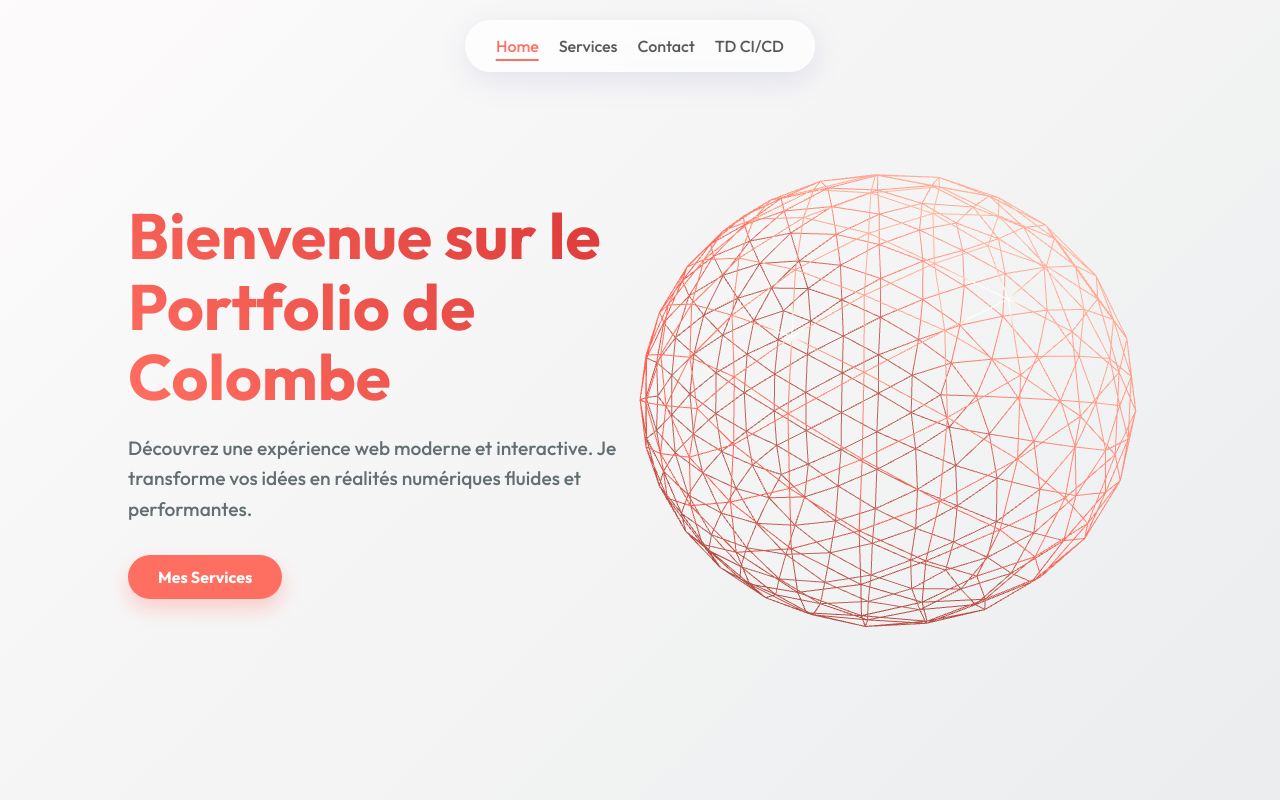
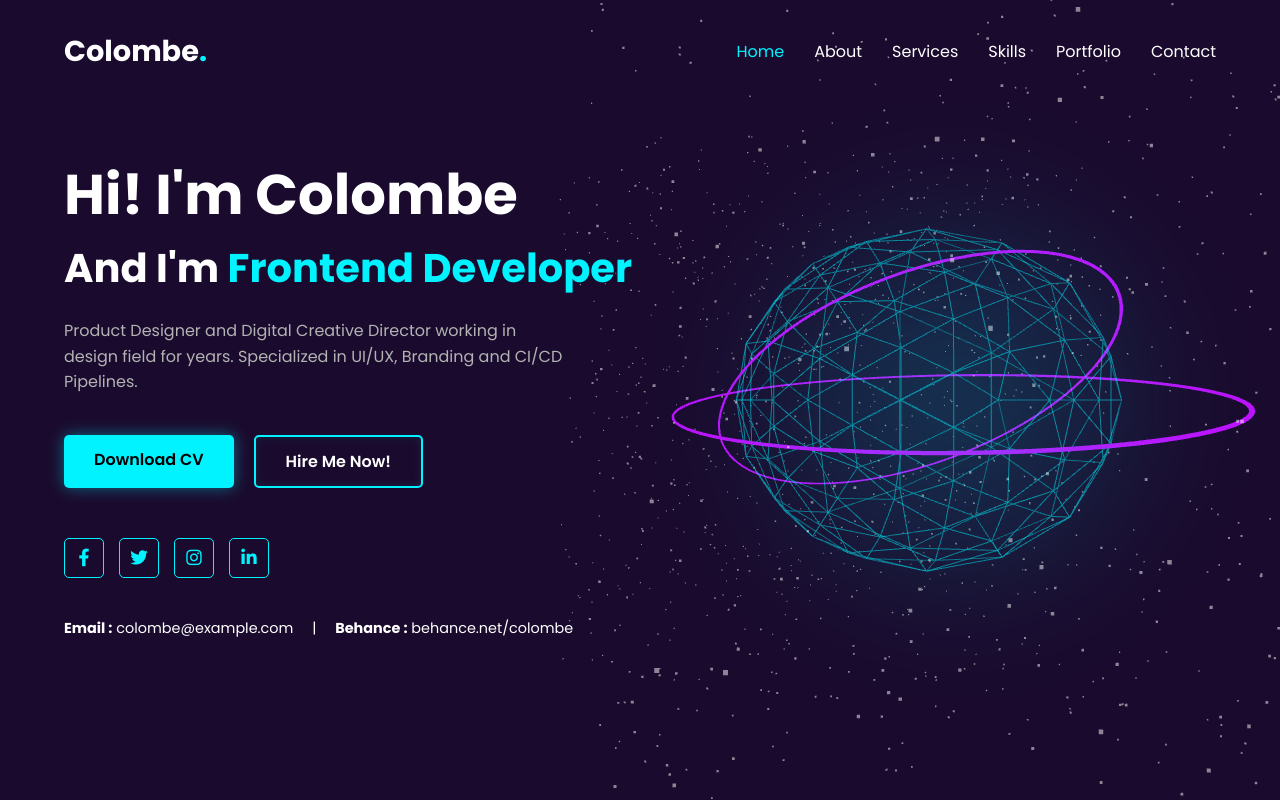
Before and after one commit to annecolombeoyanenguema-lgtm/superweb-ci-cd, a plain HTML site: page index.html in a window 1280 px wide. Drawn offline with nearby package versions, Linux system fonts and the light colour scheme; animation ran at ten frames a second.

Commit message:
Update index.html

```diff
--- a/index.html
+++ b/index.html
@@ -1,18 +1,24 @@
 <!DOCTYPE html>
 <html lang="fr">
+
 <head>
   <meta charset="UTF-8">
   <meta name="viewport" content="width=device-width, initial-scale=1.0">
-    <title>Portfolio de Colombe</title>
-    <!-- Google Fonts -->
-    <link href="https://fonts.googleapis.com/css2?family=Outfit:wght@300;500;700&display=swap" rel="stylesheet">
+  <title>Colombe | Frontend Developer</title>
+  <!-- Google Fonts: Poppins for that clean modern look -->
+  <link href="https://fonts.googleapis.com/css2?family=Poppins:wght@300;400;600;700&display=swap" rel="stylesheet">
+  <!-- Font Awesome for Icons -->
+  <link rel="stylesheet" href="https://cdnjs.cloudflare.com/ajax/libs/font-awesome/6.0.0/css/all.min.css">
+
   <style>
     :root {
-            --primary: #ff6f61;
-            --glass: rgba(255, 255, 255, 0.1);
-            --glass-border: rgba(255, 255, 255, 0.2);
-            --text-dark: #2d3436;
-            --text-light: #ffffff;
+      --bg-color: #1a0b2e;
+      /* Dark Purple from image */
+      --accent-cyan: #00f3ff;
+      /* Neon Cyan */
+      --text-white: #ffffff;
+      --text-gray: #b3b3b3;
+      --glass: rgba(255, 255, 255, 0.05);
     }
 
     * {
@@ -22,400 +28,433 @@
     }
 
     body {
-            font-family: 'Outfit', sans-serif;
-            overflow: hidden; /* Empêche le scroll natif */
-            color: var(--text-dark);
+      font-family: 'Poppins', sans-serif;
+      background-color: var(--bg-color);
+      color: var(--text-white);
+      overflow: hidden;
+      /* No scroll for this hero view */
+      height: 100vh;
+      display: flex;
+      align-items: center;
     }
 
-        /* Canvas pour la 3D en arrière-plan */
+    /* --- 3D BACKGROUND --- */
     #canvas-container {
-            position: fixed;
-            top: 0;
-            left: 0;
-            width: 100%;
-            height: 100%;
-            z-index: -1;
-            background: linear-gradient(135deg, #fdfbfb 0%, #ebedee 100%); /* Fond clair premium */
-        }
-
-        /* Navigation Glassmorphism */
-        nav {
-            position: fixed;
-            top: 20px;
-            left: 50%;
-            transform: translateX(-50%);
-            background: rgba(255, 255, 255, 0.7);
-            backdrop-filter: blur(10px);
-            -webkit-backdrop-filter: blur(10px);
-            padding: 15px 30px;
-            border-radius: 50px;
-            border: 1px solid rgba(255, 255, 255, 0.5);
-            box-shadow: 0 8px 32px 0 rgba(31, 38, 135, 0.1);
-            z-index: 100;
-            display: flex;
-            gap: 20px;
-        }
-
-        nav a {
-            text-decoration: none;
-            color: #555;
-            font-weight: 500;
-            transition: all 0.3s ease;
-            position: relative;
-            cursor: pointer;
-        }
-
-        nav a.active, nav a:hover {
-            color: var(--primary);
-        }
-
-        nav a::after {
-            content: '';
-            position: absolute;
-            width: 0;
-            height: 2px;
-            bottom: -5px;
-            left: 50%;
-            background: var(--primary);
-            transition: all 0.3s ease;
-            transform: translateX(-50%);
-        }
-
-        nav a.active::after, nav a:hover::after {
-            width: 100%;
-        }
-
-        /* Sections de contenu */
-        main {
-            position: relative;
-            width: 100%;
-            height: 100vh;
-            pointer-events: none; /* Laisse passer les clics vers le canvas si besoin, réactivé sur les sections */
-        }
-
-        section {
       position: absolute;
       top: 0;
       left: 0;
       width: 100%;
       height: 100%;
+      z-index: 0;
+      pointer-events: none;
+      /* Let clicks pass through to 3D if needed, but here we want text interaction */
+    }
+
+    /* --- UI LAYOUT --- */
+    .container {
+      width: 90%;
+      max-width: 1400px;
+      margin: 0 auto;
+      position: relative;
+      z-index: 10;
+      display: grid;
+      grid-template-columns: 1.2fr 1fr;
+      /* Text Left (larger), 3D Right */
+      height: 90vh;
+      align-items: center;
+    }
+
+    /* --- HEADER / NAV --- */
+    header {
+      position: absolute;
+      top: 0;
+      left: 0;
+      width: 100%;
+      padding: 30px 5%;
+      display: flex;
+      justify-content: space-between;
+      align-items: center;
+      z-index: 100;
+    }
+
+    .logo {
+      font-size: 1.8rem;
+      font-weight: 700;
+      color: var(--text-white);
+    }
+
+    .logo span {
+      color: var(--accent-cyan);
+    }
+
+    nav ul {
+      display: flex;
+      list-style: none;
+      gap: 30px;
+    }
+
+    nav a {
+      text-decoration: none;
+      color: var(--text-white);
+      font-weight: 500;
+      font-size: 1rem;
+      transition: color 0.3s;
+    }
+
+    nav a:hover,
+    nav a.active {
+      color: var(--accent-cyan);
+    }
+
+    /* --- MAIN CONTENT (LEFT) --- */
+    .hero-text {
+      padding-right: 50px;
+    }
+
+    h1 {
+      font-size: 3.5rem;
+      font-weight: 700;
+      line-height: 1.2;
+      margin-bottom: 10px;
+    }
+
+    h2 {
+      font-size: 2.5rem;
+      font-weight: 700;
+      margin-bottom: 20px;
+    }
+
+    h2 span {
+      color: var(--accent-cyan);
+    }
+
+    p.bio {
+      color: var(--text-gray);
+      font-size: 1rem;
+      line-height: 1.6;
+      margin-bottom: 40px;
+      max-width: 500px;
+    }
+
+    .cta-buttons {
+      display: flex;
+      gap: 20px;
+      margin-bottom: 50px;
+    }
+
+    .btn {
+      padding: 12px 30px;
+      border-radius: 5px;
+      font-weight: 600;
+      text-decoration: none;
+      transition: 0.3s;
+      position: relative;
+      z-index: 1;
+      overflow: hidden;
+    }
+
+    /* Button 1: Filled Cyan */
+    .btn-primary {
+      background-color: var(--accent-cyan);
+      color: #000;
+      box-shadow: 0 0 15px rgba(0, 243, 255, 0.4);
+    }
+
+    .btn-primary:hover {
+      box-shadow: 0 0 25px rgba(0, 243, 255, 0.6);
+      transform: translateY(-2px);
+    }
+
+    /* Button 2: Outline specific from image style */
+    .btn-secondary {
+      background: transparent;
+      color: var(--text-white);
+      border: 2px solid var(--accent-cyan);
+      box-shadow: inset 0 0 10px rgba(0, 243, 255, 0.1);
+    }
+
+    .btn-secondary:hover {
+      background: rgba(0, 243, 255, 0.1);
+      box-shadow: inset 0 0 20px rgba(0, 243, 255, 0.3);
+    }
+
+    /* Social Icons Box */
+    .socials {
+      display: flex;
+      gap: 15px;
+    }
+
+    .social-icon {
+      width: 40px;
+      height: 40px;
+      border: 1px solid var(--accent-cyan);
+      border-radius: 5px;
+      display: flex;
+      align-items: center;
+      justify-content: center;
+      color: var(--accent-cyan);
+      text-decoration: none;
+      transition: 0.3s;
+      font-size: 1.1rem;
+    }
+
+    .social-icon:hover {
+      background: var(--accent-cyan);
+      color: #000;
+      box-shadow: 0 0 10px var(--accent-cyan);
+    }
+
+    /* --- VISUAL RIGHT (Placeholder for 3D) --- */
+    .hero-visual {
+      /* This area is visually occupied by the 3D Canvas,
+               but we can add an "Aura" div here if we want extra HTML glowing effects */
+      position: relative;
+      height: 100%;
+      display: flex;
+      justify-content: center;
+      align-items: center;
+    }
+
+    /* Simuler le "Blob" bleu derrière la 3D */
+    .glow-aura {
+      position: absolute;
+      width: 500px;
+      height: 500px;
+      background: radial-gradient(circle, rgba(0, 243, 255, 0.2) 0%, rgba(0, 0, 0, 0) 70%);
+      border-radius: 50%;
+      top: 50%;
+      left: 50%;
+      transform: translate(-50%, -50%);
+      z-index: -1;
+      filter: blur(50px);
+    }
+
+    /* --- RESPONSIVE --- */
+    @media (max-width: 900px) {
+      .container {
+        grid-template-columns: 1fr;
+        text-align: center;
+        height: auto;
+        padding-top: 100px;
+      }
+
+      header {
+        padding: 20px;
+      }
+
+      nav {
+        display: none;
+        /* Menu burger à faire si besoin, caché pour l'instant */
+      }
+
+      .hero-text {
+        padding-right: 0;
         display: flex;
         flex-direction: column;
-            justify-content: center;
-            align-items: flex-start; /* Alignement gauche pour laisser place à la 3D */
-            padding: 0 10%;
-            opacity: 0;
-            visibility: hidden;
-            transition: opacity 0.5s ease, visibility 0.5s;
-            pointer-events: none; /* Désactivé quand caché */
+        align-items: center;
       }
 
-        section.active {
-            opacity: 1;
-            visibility: visible;
-            pointer-events: auto;
+      .cta-buttons {
+        justify-content: center;
       }
 
-        /* Typographie Premium */
       h1 {
-            font-size: 4rem;
-            line-height: 1.1;
-            margin-bottom: 20px;
-            background: linear-gradient(45deg, #ff6f61, #d63031);
-            -webkit-background-clip: text;
-            -webkit-text-fill-color: transparent;
-            max-width: 600px;
+        font-size: 2.5rem;
       }
 
-        p {
-            font-size: 1.2rem;
-            color: #636e72;
-            max-width: 500px;
-            line-height: 1.6;
-            margin-bottom: 30px;
+      h2 {
+        font-size: 1.8rem;
       }
 
-        .cta-button {
-            display: inline-block;
-            padding: 12px 30px;
-            background: var(--primary);
-            color: white;
-            border-radius: 30px;
-            text-decoration: none;
-            font-weight: bold;
-            box-shadow: 0 10px 20px rgba(255, 111, 97, 0.3);
-            transition: transform 0.3s ease, box-shadow 0.3s ease;
+      #canvas-container {
+        opacity: 0.5;
       }
 
-        .cta-button:hover {
-            transform: translateY(-3px);
-            box-shadow: 0 15px 25px rgba(255, 111, 97, 0.4);
+      /* Dim 3D on mobile to read text */
     }
 
-        /* Table TD Style - Glassmorphism */
-        .td-container {
-            background: rgba(255, 255, 255, 0.6);
-            backdrop-filter: blur(10px);
-            border-radius: 20px;
-            padding: 30px;
-            border: 1px solid rgba(255, 255, 255, 0.4);
-            box-shadow: 0 8px 32px 0 rgba(31, 38, 135, 0.05);
-            max-height: 80vh;
-            overflow-y: auto;
-        }
-
-        table {
-            width: 100%;
-            border-collapse: collapse;
-        }
-
-        th, td {
-            padding: 15px;
-            text-align: left;
-            border-bottom: 1px solid rgba(0,0,0,0.05);
-        }
-
-        th {
-            color: var(--primary);
-            font-weight: 700;
-            width: 150px;
-        }
-
-        /* Mobile */
-        @media (max-width: 768px) {
-            h1 { font-size: 2.5rem; }
-            section { padding: 0 20px; align-items: center; text-align: center; } /* Centré sur mobile */
-            .td-container { width: 100%; padding: 15px; }
-            th, td { display: block; width: 100%; }
-        }
+    /* -- SECTIONS (For Navigation Logic) -- */
+    /* To keep it simple in this UI reskin, we toggle main content content or scroll */
+    /* For this iteration, we focus on the HERO view matching the image */
   </style>
 </head>
+
 <body>
 
-    <!-- Container 3D -->
+  <!-- 3D Background -->
   <div id="canvas-container"></div>
 
-    <!-- Navigation -->
+  <header>
+    <div class="logo">Colombe<span>.</span></div>
     <nav>
-        <a onclick="navigateTo('home')" class="active" id="btn-home">Home</a>
-        <a onclick="navigateTo('services')" id="btn-services">Services</a>
-        <a onclick="navigateTo('contact')" id="btn-contact">Contact</a>
-        <a onclick="navigateTo('td')" id="btn-td">TD CI/CD</a>
+      <ul>
+        <li><a href="#" class="active">Home</a></li>
+        <li><a href="#">About</a></li>
+        <li><a href="#">Services</a></li>
+        <li><a href="#">Skills</a></li>
+        <li><a href="#">Portfolio</a></li>
+        <li><a href="#">Contact</a></li>
+      </ul>
     </nav>
+  </header>
 
-    <!-- Sections -->
-    <main>
-        <!-- HOME -->
-        <section id="home" class="active">
-            <h1>Bienvenue sur le Portfolio de Colombe</h1>
-            <p>Découvrez une expérience web moderne et interactive. Je transforme vos idées en réalités numériques fluides et performantes.</p>
-            <a href="#" onclick="navigateTo('services')" class="cta-button">Mes Services</a>
-        </section>
+  <div class="container">
+    <!-- Text Content -->
+    <div class="hero-text">
+      <h1>Hi! I'm Colombe</h1>
+      <h2>And I'm <span>Frontend Developer</span></h2>
+      <p class="bio">
+        Product Designer and Digital Creative Director working in design field for years.
+        Specialized in UI/UX, Branding and CI/CD Pipelines.
+      </p>
 
-        <!-- SERVICES -->
-        <section id="services">
-            <h1>Expertise Technique</h1>
-            <p>Développement Web • UI/UX Design • CI/CD & DevOps</p>
-            <div class="td-container" style="background: rgba(255,255,255,0.4);">
-                <p><strong>Frontend:</strong> React, Three.js, HTML5/CSS3</p>
-                <p><strong>Backend:</strong> Node.js, Python</p>
-                <p><strong>DevOps:</strong> Docker, GitHub Actions, AWS</p>
+      <div class="cta-buttons">
+        <a href="#" class="btn btn-primary">Download CV</a>
+        <a href="#" class="btn btn-secondary">Hire Me Now!</a>
       </div>
-        </section>
 
-        <!-- CONTACT -->
-        <section id="contact">
-            <h1>Restons Connectés</h1>
-            <p>Un projet ? Une question ? N'hésitez pas à me contacter.</p>
-            <a href="mailto:colombe@example.com" class="cta-button">colombe@example.com</a>
-            <br><br>
-            <p>📍 Libreville, Gabon<br>📱 +241 00 00 00 00</p>
-        </section>
+      <div class="socials">
+        <a href="#" class="social-icon"><i class="fab fa-facebook-f"></i></a>
+        <a href="#" class="social-icon"><i class="fab fa-twitter"></i></a>
+        <a href="#" class="social-icon"><i class="fab fa-instagram"></i></a>
+        <a href="#" class="social-icon"><i class="fab fa-linkedin-in"></i></a>
+      </div>
 
-        <!-- TD CI/CD -->
-        <section id="td">
-            <div class="td-container">
-                <h2>TD : Pipeline CI/CD</h2>
-                <table>
-                    <tr>
-                        <th>Objectif</th>
-                        <td>Mettre en œuvre les bases du DevOps : Versioning, Tests, Docker, Déploiement auto.</td>
-                    </tr>
-                    <tr>
-                        <th>Contexte</th>
-                        <td>Pipeline DevOps complet pour une application Web avec GitHub Actions.</td>
-                    </tr>
-                    <tr>
-                        <th>Réalisé</th>
-                        <td>
-                            <ul>
-                                <li>✅ Dépôt GitHub configuré</li>
-                                <li>✅ Workflow CI (Build & Test)</li>
-                                <li>✅ Dockerisation de l'app</li>
-                                <li>✅ Déploiement GitHub Pages</li>
-                            </ul>
-                        </td>
-                    </tr>
-                </table>
+      <div style="margin-top: 40px; font-size: 0.9rem; color: #fff;">
+        <p><strong>Email :</strong> colombe@example.com <span style="margin: 0 15px;">|</span> <strong>Behance
+            :</strong> behance.net/colombe</p>
       </div>
-        </section>
-    </main>
+    </div>
 
-    <!-- Scripts CDN -->
+    <!-- Visual Right -->
+    <div class="hero-visual">
+      <div class="glow-aura"></div>
+      <!-- The 3D Sphere/Particles will sit here visually via Camera positioning -->
+    </div>
+  </div>
+
+  <!-- Scripts -->
   <script src="https://cdnjs.cloudflare.com/ajax/libs/three.js/r128/three.min.js"></script>
   <script src="https://cdnjs.cloudflare.com/ajax/libs/gsap/3.9.1/gsap.min.js"></script>
 
   <script>
-        // --- 1. SETUP THREE.JS SCENE ---
+    // --- THREE.JS SETUP ---
     const container = document.getElementById('canvas-container');
     const scene = new THREE.Scene();
 
-        // Caméra
+    // Camera positioning is KEY for split screen.
+    // We want the object (0,0,0) to appear on the RIGHT side of the screen.
+    // So we shift the camera to the LEFT (negative X) or move the object to the RIGHT.
     const camera = new THREE.PerspectiveCamera(75, window.innerWidth / window.innerHeight, 0.1, 1000);
-        camera.position.z = 5;
+    camera.position.z = 8;
+    camera.position.x = -4; // Shift camera left -> Object appears Right
 
-        // Rendu
     const renderer = new THREE.WebGLRenderer({ antialias: true, alpha: true });
     renderer.setSize(window.innerWidth, window.innerHeight);
     renderer.setPixelRatio(window.devicePixelRatio);
     container.appendChild(renderer.domElement);
 
-        // --- 2. OBJETS 3D (La "Boule") ---
-        // Création d'une sphère "Premium" avec MeshPhysicalMaterial
-        const geometry = new THREE.IcosahedronGeometry(2, 4); // Forme géométrique complexe
-        const material = new THREE.MeshPhysicalMaterial({
-            color: 0xff6f61, // Couleur primaire
-            roughness: 0.2, // Lisse
-            metalness: 0.1, // Un peu métallique
-            clearcoat: 1.0, // Vernis
-            clearcoatRoughness: 0.1,
-            wireframe: true // On peut désactiver le wireframe pour un look plein
+    // --- OBJECTS (Futuristic Particles) ---
+
+    const group = new THREE.Group();
+    scene.add(group);
+
+    // 1. Core Sphere (Cyan Wireframe)
+    const geometry = new THREE.IcosahedronGeometry(2.5, 2);
+    const material = new THREE.MeshBasicMaterial({
+      color: 0x00f3ff,
+      wireframe: true,
+      transparent: true,
+      opacity: 0.3
+    });
+    const sphere = new THREE.Mesh(geometry, material);
+    group.add(sphere);
+
+    // 2. Particles Cloud (surrounding)
+    const particlesGeo = new THREE.BufferGeometry();
+    const particlesCount = 1500;
+    const posArray = new Float32Array(particlesCount * 3);
+
+    for (let i = 0; i < particlesCount * 3; i++) {
+      // Random spread
+      posArray[i] = (Math.random() - 0.5) * 10;
+    }
+
+    particlesGeo.setAttribute('position', new THREE.BufferAttribute(posArray, 3));
+    const particlesMat = new THREE.PointsMaterial({
+      size: 0.03,
+      color: 0xffffff,
+      transparent: true,
+      opacity: 0.5
+    });
+    const particleSystem = new THREE.Points(particlesGeo, particlesMat);
+    group.add(particleSystem);
+
+    // 3. Orbiting Rings (Tech vibe)
+    const ringGeo = new THREE.TorusGeometry(3.5, 0.02, 16, 100);
+    const ringMat = new THREE.MeshBasicMaterial({ color: 0xbc13fe }); // Secondary Purple/Pink
+    const ring = new THREE.Mesh(ringGeo, ringMat);
+    ring.rotation.x = Math.PI / 2;
+    group.add(ring);
+
+    const ring2 = ring.clone();
+    ring2.rotation.x = Math.PI / 3;
+    ring2.scale.set(0.8, 0.8, 0.8);
+    group.add(ring2);
+
+
+    // --- ANIMATION ---
+
+    // Mouse interaction
+    let mouseX = 0;
+    let mouseY = 0;
+    document.addEventListener('mousemove', (event) => {
+      mouseX = (event.clientX / window.innerWidth) * 2 - 1;
+      mouseY = -(event.clientY / window.innerHeight) * 2 + 1;
     });
 
-        // Pour ajouter du volume, on met une sphère pleine à l'intérieur légèrement plus petite
-        const innerGeo = new THREE.IcosahedronGeometry(1.9, 4);
-        const innerMat = new THREE.MeshBasicMaterial({ color: 0xffffff, transparent: true, opacity: 0.1 });
-        const innerSphere = new THREE.Mesh(innerGeo, innerMat);
-
-        const sphere = new THREE.Mesh(geometry, material);
-        sphere.add(innerSphere);
-        scene.add(sphere);
-
-        // Position initiale de la sphère (à droite pour laisser le texte à gauche)
-        sphere.position.x = 2;
-
-        // --- 3. LUMIÈRES ---
-        const ambientLight = new THREE.AmbientLight(0xffffff, 0.8);
-        scene.add(ambientLight);
-
-        const dirLight = new THREE.DirectionalLight(0xffffff, 1);
-        dirLight.position.set(5, 5, 5);
-        scene.add(dirLight);
-
-        const pointLight = new THREE.PointLight(0xff6f61, 2, 10);
-        pointLight.position.set(-2, 3, 4);
-        scene.add(pointLight);
-
-        // --- 4. ANIMATION LOOP ---
     function animate() {
       requestAnimationFrame(animate);
 
-            // Rotation douce constante
-            sphere.rotation.x += 0.001;
-            sphere.rotation.y += 0.002;
+      // Rotate entire group
+      group.rotation.y += 0.003;
+      sphere.rotation.y -= 0.005;
+      particleSystem.rotation.y += 0.001;
+
+      // Subtle Rings movement
+      ring.rotation.x += 0.002;
+      ring.rotation.y += 0.002;
+      ring2.rotation.x -= 0.002;
+
+      // Interactive Parallax
+      group.rotation.x += mouseY * 0.01;
+      group.rotation.y += mouseX * 0.01;
 
       renderer.render(scene, camera);
     }
     animate();
 
-        // --- 5. RESPONSIVE ---
+    // --- RESPONSIVE ---
     window.addEventListener('resize', () => {
       camera.aspect = window.innerWidth / window.innerHeight;
       camera.updateProjectionMatrix();
       renderer.setSize(window.innerWidth, window.innerHeight);
 
-            // Ajustement mobile
-            if(window.innerWidth < 768) {
-                gsap.to(sphere.position, { duration: 1, x: 0, y: 1 });
+      // On mobile, center the object
+      if (window.innerWidth < 900) {
+        gsap.to(camera.position, { x: 0, z: 12, duration: 1 });
       } else {
-                // Remet à droite si on est sur la home
-                if(currentSection === 'home') gsap.to(sphere.position, { duration: 1, x: 2, y: 0 });
+        gsap.to(camera.position, { x: -4, z: 8, duration: 1 });
       }
     });
 
-        // --- 6. NAVIGATION & TRANSITIONS ---
-        let currentSection = 'home';
-
-        window.navigateTo = function(sectionId) {
-            if (currentSection === sectionId) return;
-
-            // 1. Mise à jour de la classe active du menu
-            document.querySelectorAll('nav a').forEach(el => el.classList.remove('active'));
-            document.getElementById('btn-' + sectionId).classList.add('active');
-
-            // 2. Transition des sections (DOM)
-            const oldSection = document.getElementById(currentSection);
-            const newSection = document.getElementById(sectionId);
-
-            // GSAP fade out old
-            gsap.to(oldSection, {
-                duration: 0.5,
-                opacity: 0,
-                onComplete: () => {
-                    oldSection.classList.remove('active');
-                }
-            });
-
-            // GSAP fade in new (avec un léger délai)
-            gsap.fromTo(newSection,
-                { opacity: 0, y: 20 },
-                { duration: 0.5, opacity: 1, y: 0, delay: 0.3, onStart: () => {
-                    newSection.classList.add('active');
-                }}
-            );
-
-            // 3. Animation 3D en fonction de la section
-            moveSphereForSection(sectionId);
-
-            currentSection = sectionId;
-        }
-
-        function moveSphereForSection(sectionId) {
-            // Définition des positions de la sphère pour chaque section
-            // GSAP permet d'animer position, rotation et couleur
-
-            const isMobile = window.innerWidth < 768;
-
-            switch(sectionId) {
-                case 'home':
-                    // Sphère à droite
-                    gsap.to(sphere.position, { duration: 1.5, x: isMobile ? 0 : 2, y: isMobile ? 1 : 0, z: 0, ease: "power2.inOut" });
-                    gsap.to(sphere.material, { duration: 1, wireframe: true, color: 0xff6f61 });
-                    break;
-                case 'services':
-                    // Sphère à gauche ou centrée différemment
-                    gsap.to(sphere.position, { duration: 1.5, x: isMobile ? 0 : -2, y: 0, z: -1, ease: "power2.inOut" });
-                    // Changement de style visuel
-                    gsap.to(sphere.material, { duration: 1, wireframe: false, color: 0x74b9ff });
-                    break;
-                case 'contact':
-                    // Sphère en bas ou zoomée
-                    gsap.to(sphere.position, { duration: 1.5, x: 0, y: isMobile ? -2 : -1.5, z: 1, ease: "power2.inOut" });
-                    gsap.to(sphere.material, { duration: 1, wireframe: true, color: 0x55efc4 });
-                    break;
-                case 'td':
-                    // Sphère petite et en haut
-                    gsap.to(sphere.position, { duration: 1.5, x: isMobile ? 0 : 3, y: 2, z: -2, ease: "power2.inOut" });
-                    gsap.to(sphere.material, { duration: 1, wireframe: false, color: 0xa29bfe });
-                    break;
-            }
-        }
-
-        // Init responsive check
-        if(window.innerWidth < 768) {
-            sphere.position.set(0, 1, 0);
+    // Initialize proper position
+    if (window.innerWidth < 900) {
+      camera.position.x = 0;
+      camera.position.z = 12;
     }
 
   </script>
 </body>
+
 </html>
```
Lines whose indentation alone changed are shown as unchanged.
